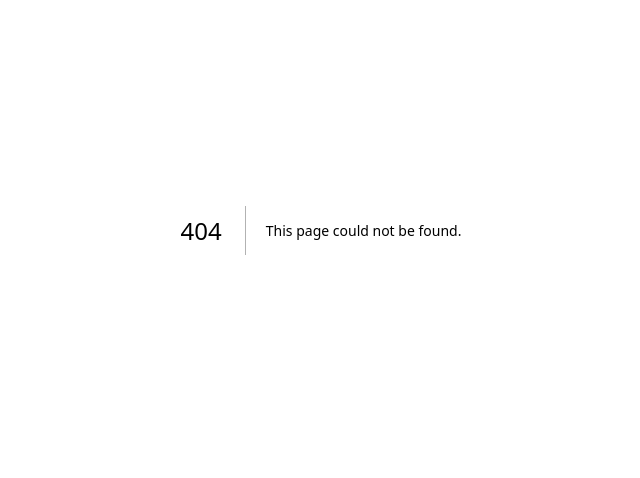
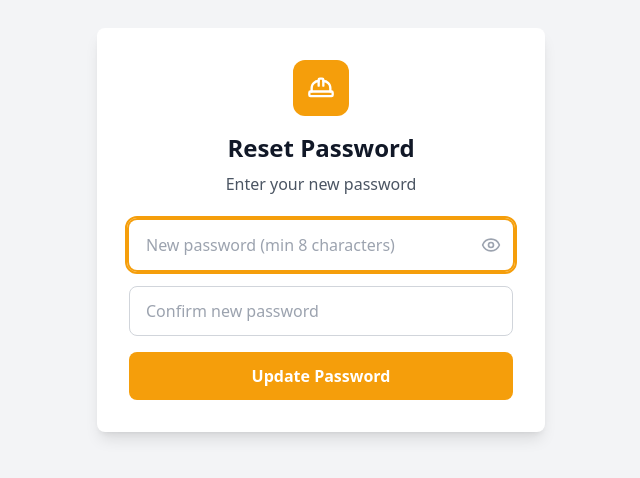
Before and after one commit to onsiteclub/onsite-dashboard, a Next.js app: page /reset-password in a window 1280 px wide. Before the commit this address had no page. Shown: the part 170-648 px from the top of the page, without its empty margins (319-959 px from the left). Built offline with nearby package versions, Linux system fonts and the light colour scheme; no server answers.

Commit message:
add reset password page

```diff
--- a/app/auth/callback/route.ts
+++ b/app/auth/callback/route.ts
@@ -4,6 +4,7 @@ import { NextResponse } from 'next/server'
 export async function GET(request: Request) {
   const { searchParams, origin } = new URL(request.url)
   const code = searchParams.get('code')
+  const type = searchParams.get('type')
   const next = searchParams.get('next') ?? '/account'
 
   if (code) {
@@ -11,6 +12,10 @@ export async function GET(request: Request) {
     const { error } = await supabase.auth.exchangeCodeForSession(code)
 
     if (!error) {
+      // Se for recovery, vai pra página de reset password
+      if (type === 'recovery') {
+        return NextResponse.redirect(`${origin}/reset-password`)
+      }
       return NextResponse.redirect(`${origin}${next}`)
     }
   }
--- /dev/null
+++ b/app/reset-password/page.tsx
@@ -0,0 +1,122 @@
+'use client'
+
+import { useState } from 'react'
+import { useRouter } from 'next/navigation'
+import { createClient } from '@/lib/supabase/client'
+import { Eye, EyeOff, Loader2, HardHat, CheckCircle } from 'lucide-react'
+
+export default function ResetPasswordPage() {
+  const [password, setPassword] = useState('')
+  const [confirmPassword, setConfirmPassword] = useState('')
+  const [showPassword, setShowPassword] = useState(false)
+  const [loading, setLoading] = useState(false)
+  const [error, setError] = useState<string | null>(null)
+  const [success, setSuccess] = useState(false)
+
+  const router = useRouter()
+  const supabase = createClient()
+
+  async function handleSubmit(e: React.FormEvent) {
+    e.preventDefault()
+    setLoading(true)
+    setError(null)
+
+    if (password.length < 8) {
+      setError('Password must be at least 8 characters')
+      setLoading(false)
+      return
+    }
+
+    if (password !== confirmPassword) {
+      setError('Passwords do not match')
+      setLoading(false)
+      return
+    }
+
+    try {
+      const { error } = await supabase.auth.updateUser({
+        password: password
+      })
+
+      if (error) throw error
+
+      setSuccess(true)
+      setTimeout(() => {
+        router.push('/account')
+      }, 2000)
+    } catch (err: any) {
+      console.error('Reset password error:', err)
+      setError(err.message || 'Failed to reset password')
+    } finally {
+      setLoading(false)
+    }
+  }
+
+  return (
+    <div className="min-h-screen bg-gray-100 flex items-center justify-center p-4">
+      <div className="bg-white rounded-lg shadow-lg w-full max-w-md p-8">
+        <div className="text-center mb-6">
+          <div className="inline-flex items-center justify-center w-14 h-14 rounded-xl bg-brand-500 mb-4">
+            <HardHat className="w-7 h-7 text-white" />
+          </div>
+          <h1 className="text-2xl font-bold text-gray-900">Reset Password</h1>
+          <p className="text-gray-600 mt-2">Enter your new password</p>
+        </div>
+
+        {success ? (
+          <div className="text-center">
+            <div className="bg-green-50 border border-green-200 text-green-700 px-4 py-3 rounded-lg flex items-center justify-center gap-2 mb-4">
+              <CheckCircle className="w-5 h-5" />
+              Password updated successfully!
+            </div>
+            <p className="text-gray-600">Redirecting to dashboard...</p>
+          </div>
+        ) : (
+          <form onSubmit={handleSubmit} className="space-y-4">
+            {error && (
+              <div className="bg-red-50 border border-red-200 text-red-700 px-4 py-3 rounded-lg text-sm">
+                {error}
+              </div>
+            )}
+
+            <div className="relative">
+              <input
+                type={showPassword ? 'text' : 'password'}
+                required
+                value={password}
+                onChange={(e) => setPassword(e.target.value)}
+                className="w-full px-4 py-3 pr-12 border border-gray-300 rounded-lg focus:ring-2 focus:ring-brand-500 focus:border-transparent"
+                placeholder="New password (min 8 characters)"
+                autoFocus
+              />
+              <button
+                type="button"
+                onClick={() => setShowPassword(!showPassword)}
+                className="absolute right-3 top-1/2 -translate-y-1/2 text-gray-400 hover:text-gray-600"
+              >
+                {showPassword ? <EyeOff className="w-5 h-5" /> : <Eye className="w-5 h-5" />}
+              </button>
+            </div>
+
+            <input
+              type={showPassword ? 'text' : 'password'}
+              required
+              value={confirmPassword}
+              onChange={(e) => setConfirmPassword(e.target.value)}
+              className="w-full px-4 py-3 border border-gray-300 rounded-lg focus:ring-2 focus:ring-brand-500 focus:border-transparent"
+              placeholder="Confirm new password"
+            />
+
+            <button
+              type="submit"
+              disabled={loading}
+              className="w-full py-3 bg-brand-500 hover:bg-brand-600 text-white font-semibold rounded-lg transition-colors disabled:opacity-50 flex items-center justify-center gap-2"
+            >
+              {loading ? <Loader2 className="w-5 h-5 animate-spin" /> : 'Update Password'}
+            </button>
+          </form>
+        )}
+      </div>
+    </div>
+  )
+}
```
